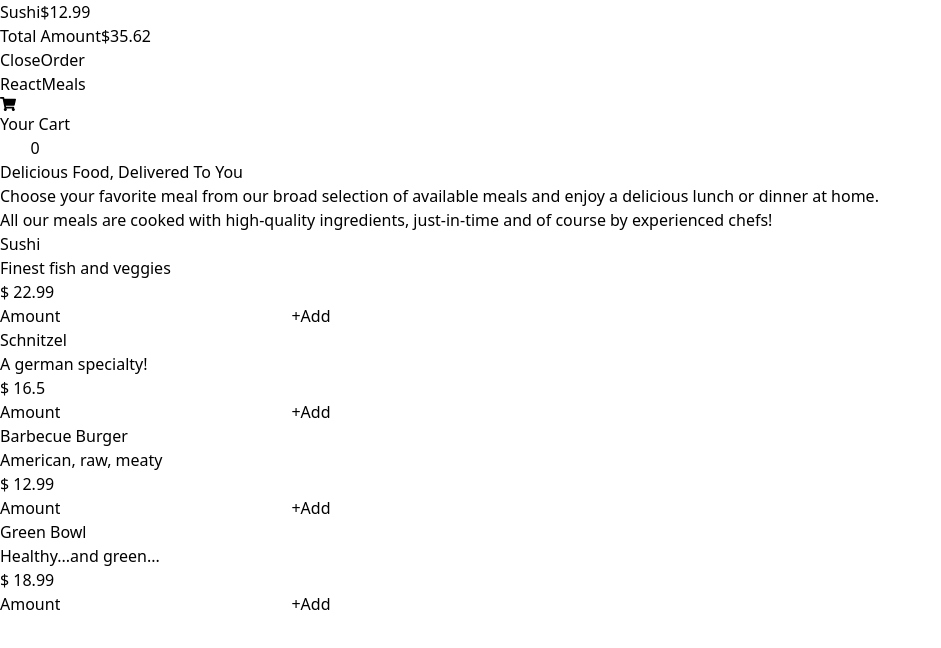
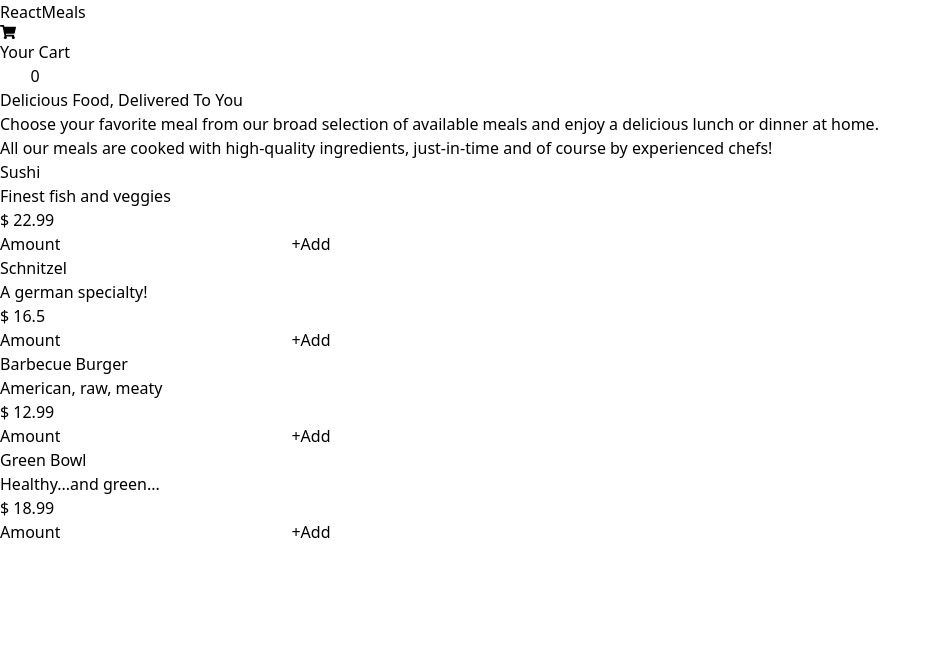
Before and after one commit to Deepaksadhwani/Restaurant-website, a React (Vite) app: page / in a window 1280 px wide. Shown: the top 648 px of the page, without its empty margins (0-941 px from the left). Built offline with nearby package versions, Linux system fonts and the light colour scheme.

Commit message:
added functionality of card button

```diff
--- a/src/App.jsx
+++ b/src/App.jsx
@@ -1,11 +1,10 @@
 import React from "react";
 import Header from "./components/Header";
 import Body from "./components/Body";
-import Cart from "./components/Cart";
 const App = () => {
   return (
     <div className="">
-      <Cart></Cart>
+
       <Header></Header>
       <Body></Body>
     </div>
--- a/src/components/Cart.jsx
+++ b/src/components/Cart.jsx
@@ -1,10 +1,10 @@
 import React from "react";
 import Modal from "./Modal";
 
-const Cart = () => {
+const Cart = ({ onHideCart }) => {
   return (
     <div>
-      <Modal/>
+      <Modal hideCart={onHideCart} />
     </div>
   );
 };
--- a/src/components/Header.jsx
+++ b/src/components/Header.jsx
@@ -1,21 +1,39 @@
 import React, { useState } from "react";
 import { FaShoppingCart } from "react-icons/fa";
+import Cart from "./Cart";
 
 const Header = () => {
   const [count, setCount] = useState(0);
+  const [isOpen, setIsOpen] = useState(false);
+
+  const showOrderCartHandler = () => {
+    setIsOpen(true);
+  };
+
+  const hideOrderCartHandler = () => {
+    setIsOpen(false);
+  }
+
   return (
-    <div className="flex  justify-between  px-40 items-center h-20 bg-gradient-to-r from-yellow-500 to-orange-600">
+    <div>
+      {" "}
+      {isOpen && <Cart onHideCart={hideOrderCartHandler}></Cart>}
+      <div className="flex justify-between  px-40 items-center h-20 bg-gradient-to-r from-yellow-500 to-orange-600">
         <div>
           <h1 className="text-2xl font-semibold border-green-400 select-none text-white">
             ReactMeals
           </h1>
         </div>
-      <button className="flex space-x-4 text-2xl items-center hover:scale-[1.1] transition-all duration-200 hover:border-2 border-yellow-500 p-2 hover:rounded-full font-semibold text-white">
+        <button
+          onClick={showOrderCartHandler}
+          className="flex space-x-4 text-2xl items-center hover:scale-[1.1] transition-all duration-200 hover:border-2 border-yellow-500 p-2 hover:rounded-lg font-semibold text-white"
+        >
           <FaShoppingCart />
           <h3>Your Cart</h3>
           <span>{count}</span>
         </button>
       </div>
+    </div>
   );
 };
 
--- a/src/components/Modal.jsx
+++ b/src/components/Modal.jsx
@@ -2,7 +2,7 @@ import { createPortal } from "react-dom";
 
 const mountElement = document.getElementById("portal");
 
-const Modal = () => {
+const Modal = ({ hideCart }) => {
   const cartItems = (
     <ul className="divide-y divide-gray-200">
       {[{ id: "c1", name: "Sushi", amount: 2, price: 12.99 }].map((item) => (
@@ -14,7 +14,7 @@ const Modal = () => {
     </ul>
   );
   return createPortal(
-    <div className="fixed inset-0 flex items-center justify-center bg-gray-900 bg-opacity-50">
+    <div className=" fixed inset-0 flex items-center justify-center bg-gray-900 bg-opacity-50">
       <div className="bg-white broder p-8 rounded-lg shadow-lg w-96">
         <div className="mb-4">{cartItems}</div>
         <div className="flex justify-between mb-4">
@@ -22,7 +22,10 @@ const Modal = () => {
           <span className="text-gray-900 font-bold">$35.62</span>
         </div>
         <div className="flex justify-end">
-          <button className="px-4 py-2 bg-gray-800 text-white rounded-md mr-2 hover:bg-gray-700 focus:outline-none focus:bg-gray-700">
+          <button
+            className="px-4 py-2 bg-gray-800 text-white rounded-md mr-2 hover:bg-gray-700 focus:outline-none focus:bg-gray-700"
+            onClick={hideCart}
+          >
             Close
           </button>
           <button className="px-4 py-2 bg-green-600 text-white rounded-md hover:bg-green-500 focus:outline-none focus:bg-green-500">
```
Lines whose indentation alone changed are shown as unchanged.
